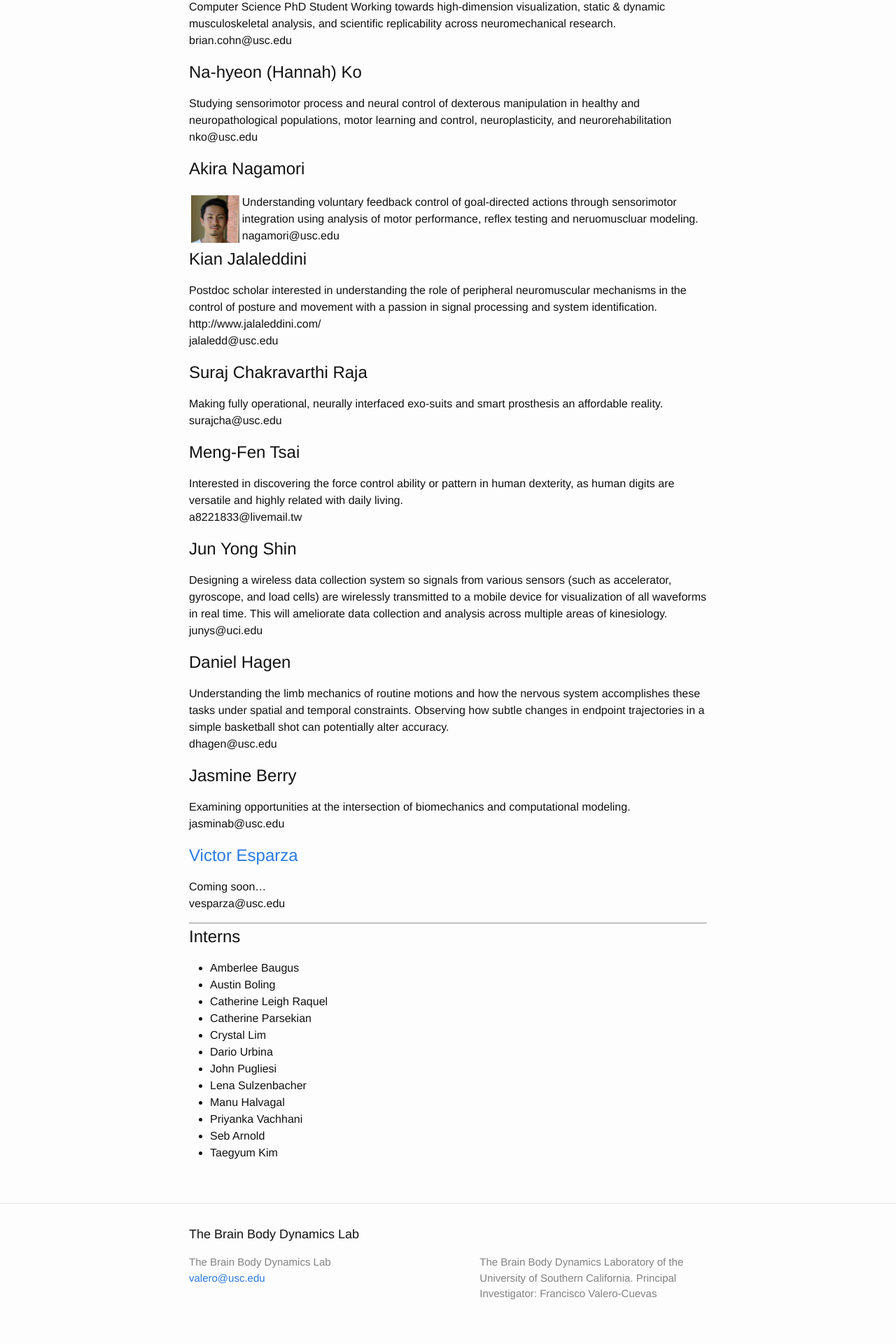
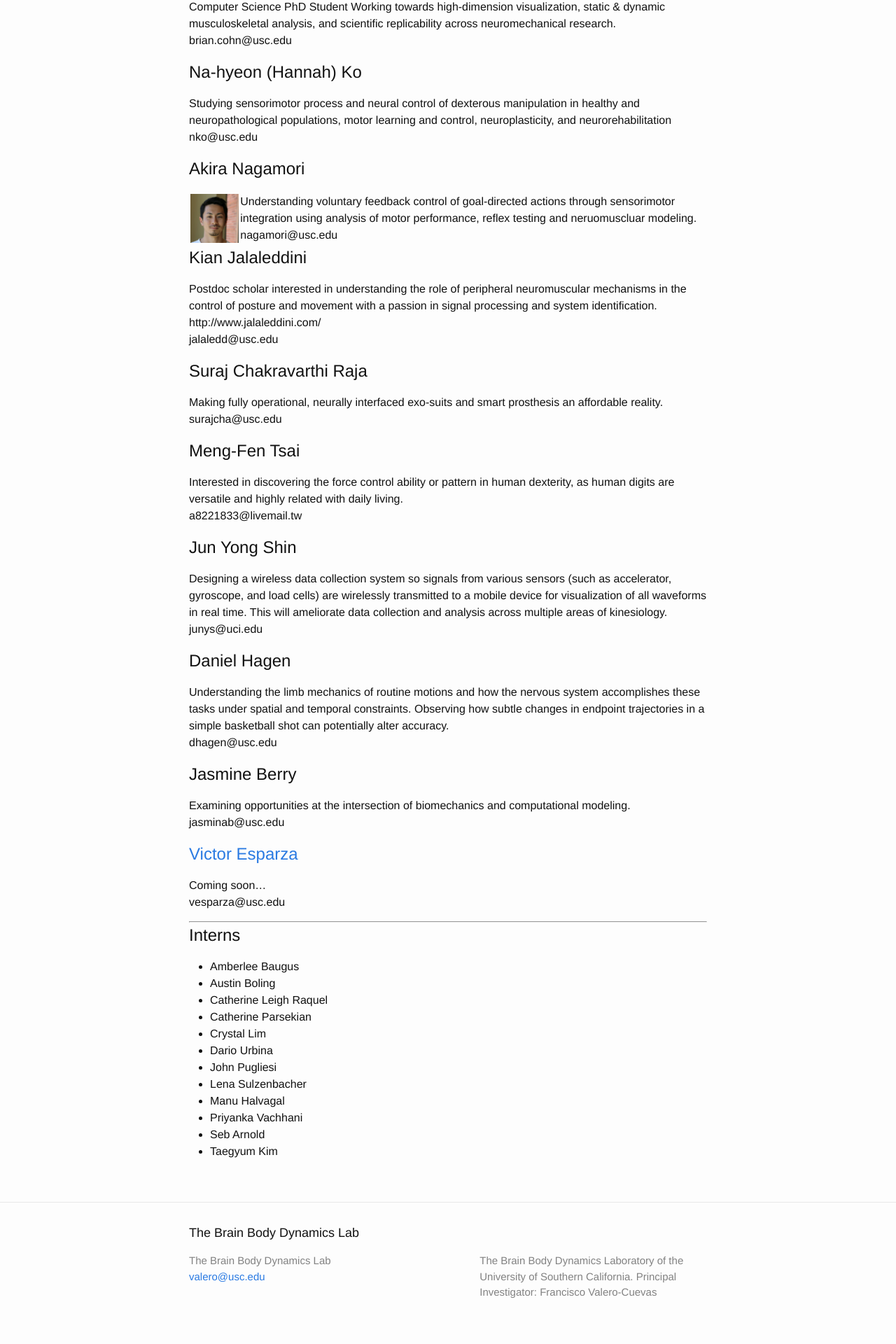
Before and after one commit to usc-bbdl/usc-bbdl.github.io, a Jekyll site: the page built from about.md, in a window 1280 px wide. Shown: the part 1252-3172 px from the top of the page at 70% size. Built offline with Jekyll 4.4.1, drawn with Linux system fonts in a browser that asks for light colours.

Commit message:
Update about.md

```diff
--- a/about.md
+++ b/about.md
@@ -51,7 +51,7 @@ Studying sensorimotor process and neural control of dexterous manipulation in he
 nko@usc.edu
 
 # Akira Nagamori
-<table padding=0>
+<table cellpadding=0>
 <tr><td><img src="https://valerolab.org/Photos/akira.jpg"></td>
 <td>Understanding voluntary feedback control of goal-directed actions through sensorimotor integration using analysis of motor performance, reflex testing and neruomuscluar modeling.<br>
 nagamori@usc.edu</td></tr>
```
